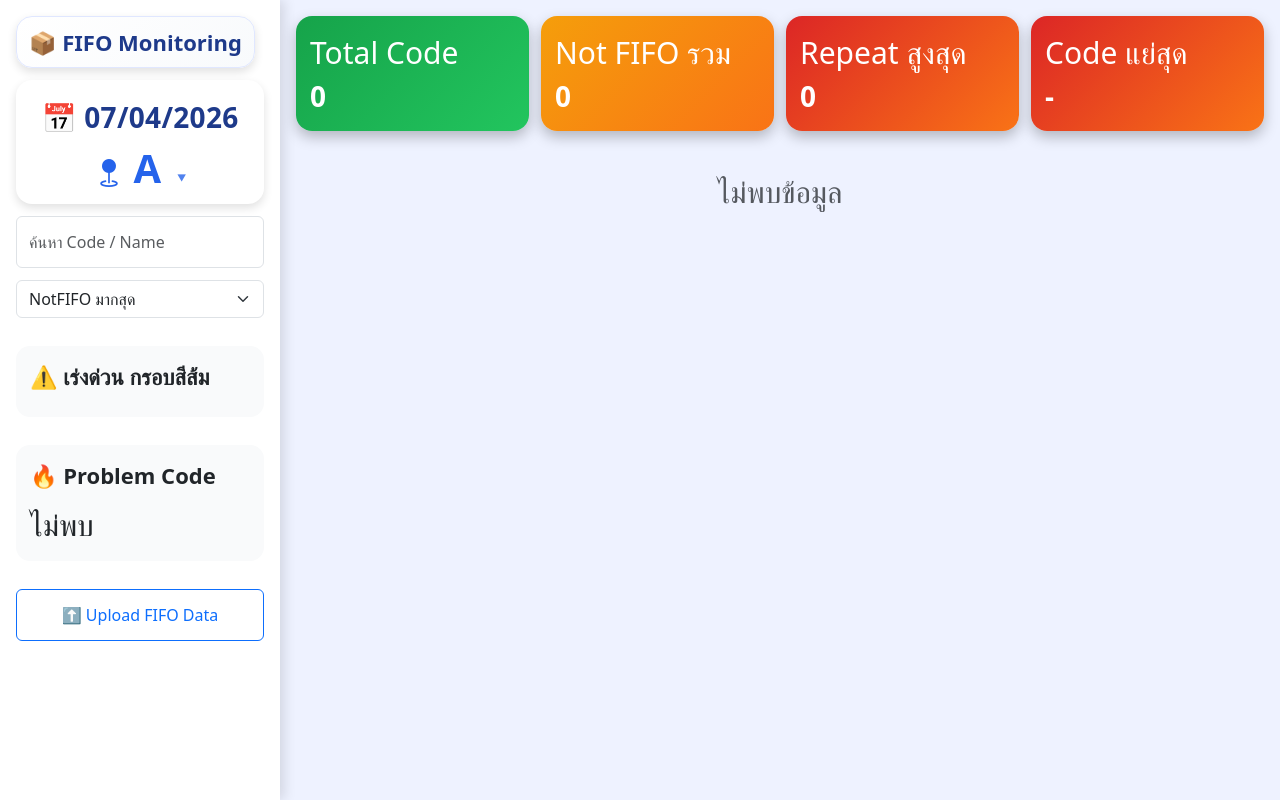
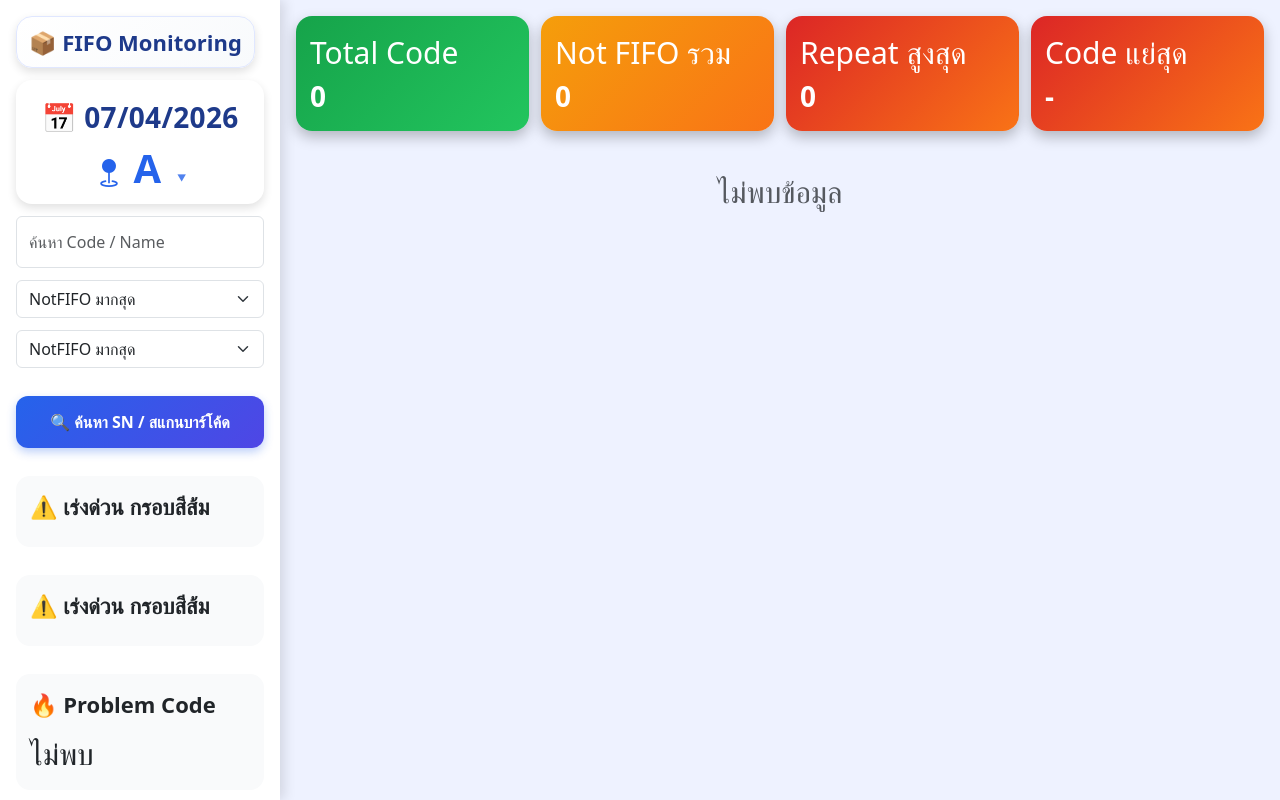
Before and after one commit to earthlk/FIFOMonitorpublic, a plain HTML site: page index.html in a window 1280 px wide. Drawn offline with nearby package versions, Linux system fonts and the light colour scheme; a script that the page names is missing.

Commit message:
Edit Search SN In PC

```diff
--- a/index.html
+++ b/index.html
@@ -1378,6 +1378,20 @@ body{background:#eef2ff;font-family:system-ui}
         <option value="zoneAsc">Zone A-Z</option>
         <option value="zoneDesc">Zone Z-A</option>
       </select>
+      <select id="pcSort" class="form-select" onchange="pcApplyFilter()">
+        <option value="notfifo">NotFIFO มากสุด</option>
+        <option value="repeat">วันซ้ำมากสุด</option>
+        <option value="zoneAsc">Zone A-Z</option>
+        <option value="zoneDesc">Zone Z-A</option>
+      </select>
+
+      <button class="btn btn-primary w-100 mt-3" onclick="openSNInput()" style="border-radius: 12px; font-weight: bold; background: linear-gradient(135deg,#2563eb,#4f46e5); border: none; box-shadow: 0 4px 10px rgba(37,99,235,.3);">
+        🔍 ค้นหา SN / สแกนบาร์โค้ด
+      </button>
+      <div class="pc-side-box">
+        <div class="pc-side-title">⚠️ เร่งด่วน กรอบสีส้ม</div>
+        <div id="pcZoneRule" class="pc-zone-rule"></div>
+      </div>
       <div class="pc-side-box">
         <div class="pc-side-title">⚠️ เร่งด่วน กรอบสีส้ม</div>
         <div id="pcZoneRule" class="pc-zone-rule"></div>
```
